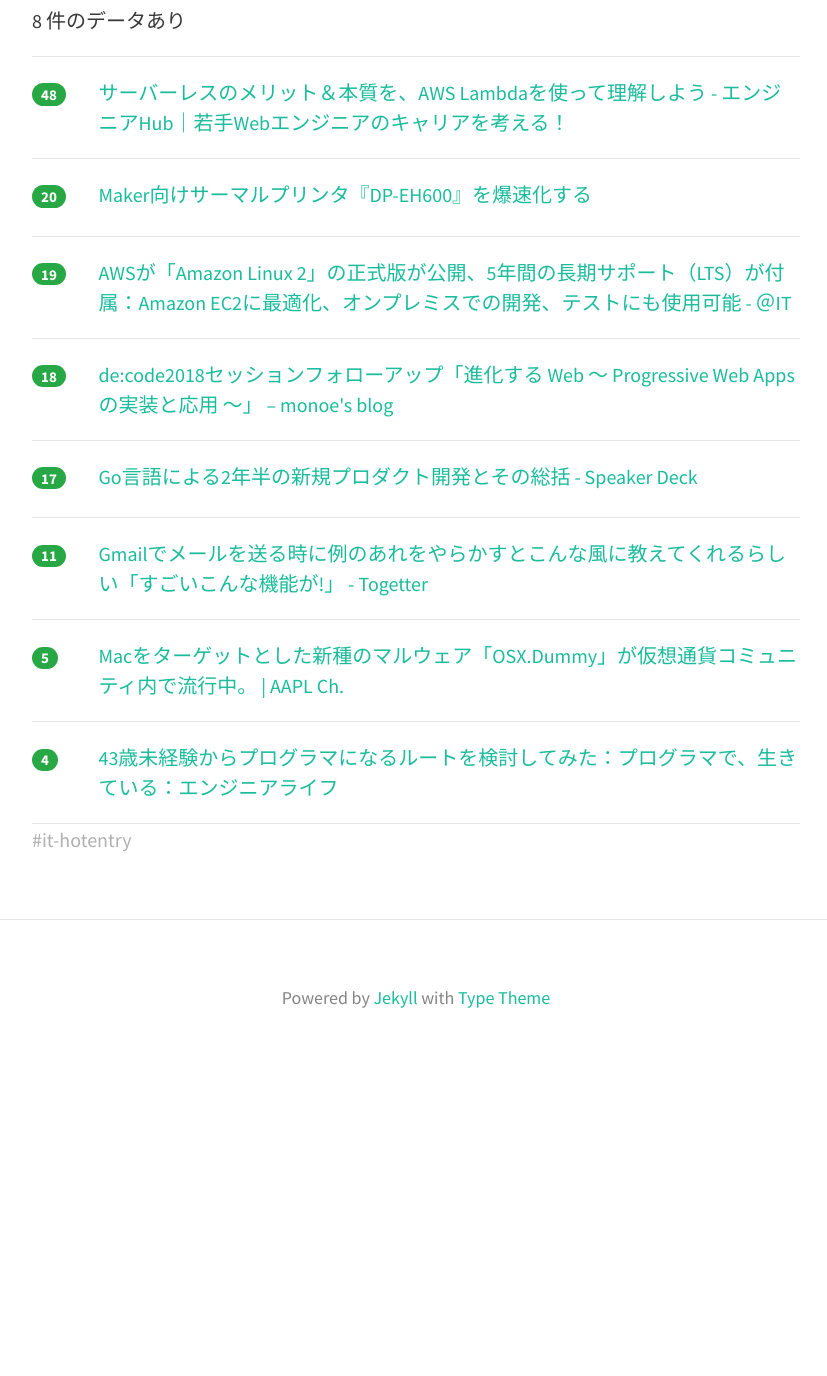
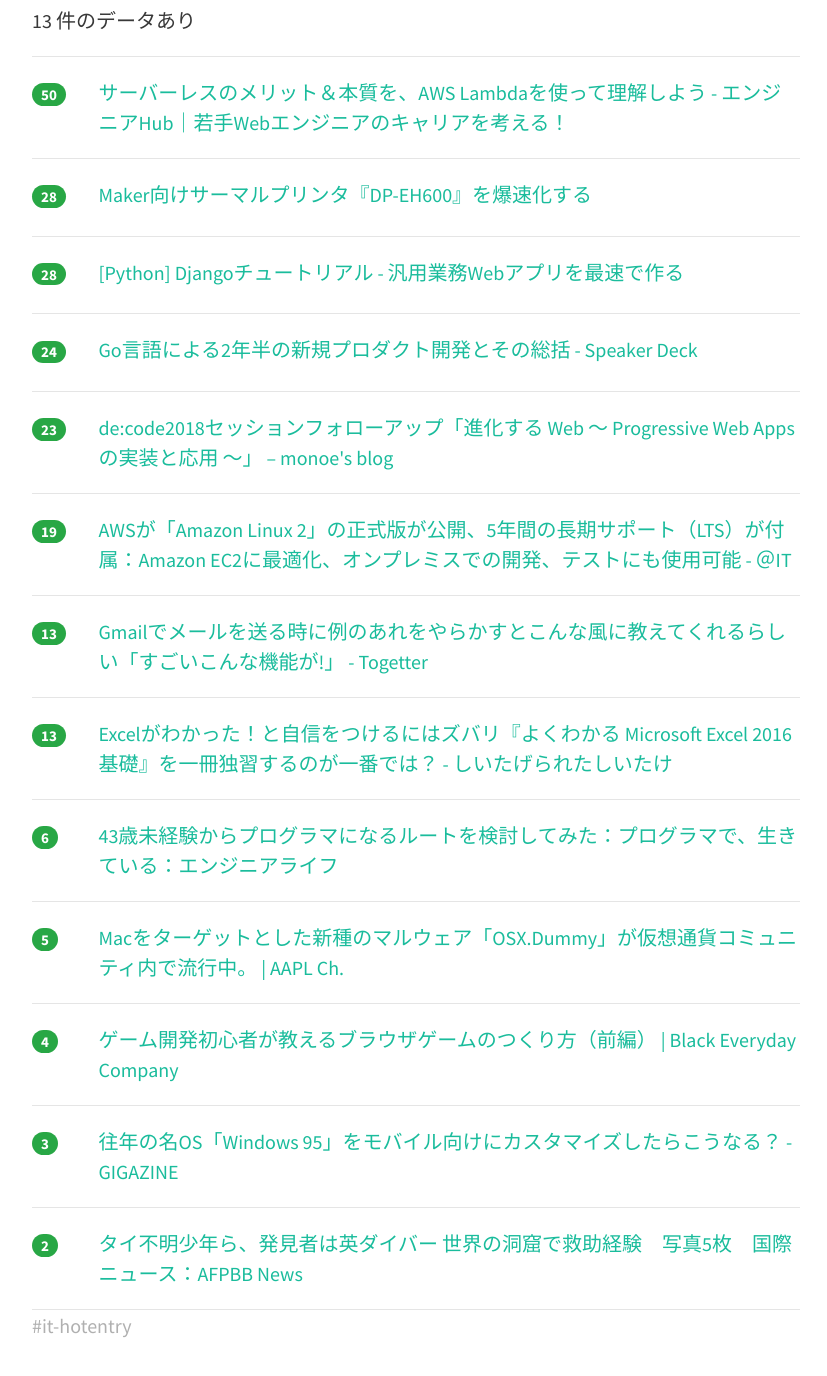
Before and after one commit to yatta47/hatena-matome-site, a Jekyll site: the page built from _posts/2018-07-04-hatena.md, in a window 1280 px wide and 1400 px high, scrolled down 317 px. Shown: the top 1376 px of the window, without its empty margins (224-1051 px from the left). Built offline with Jekyll 4.4.1, drawn with Linux system fonts in a browser that asks for light colours; nearby versions of some CDN libraries; before the commit the page ends 1392 px from its top, so only the background shows below that.

Commit message:
Updated 2018-07-04

```diff
--- a/_posts/2018-07-04-hatena.md
+++ b/_posts/2018-07-04-hatena.md
@@ -1,19 +1,34 @@
 ---
 layout: post
 title:  "2018-07-04 はてぶIT"
-date:   2018-07-04 07:01:30
+date:   2018-07-04 08:01:45
 tags: [it-hotentry]
 ---
-8 件のデータあり
+13 件のデータあり
 
 <hr><div class="row">
-<div class="col-1"><span class="badge badge-pill badge-success h2">48</span></div>
+<div class="col-1"><span class="badge badge-pill badge-success h2">50</span></div>
 <div class="col-11"><a href='https://employment.en-japan.com/engineerhub/entry/2018/07/03/110000' target='_blank'>サーバーレスのメリット＆本質を、AWS Lambdaを使って理解しよう - エンジニアHub｜若手Webエンジニアのキャリアを考える！</a></div>
 </div>
 <hr>
 <div class="row">
-<div class="col-1"><span class="badge badge-pill badge-success h2">20</span></div>
+<div class="col-1"><span class="badge badge-pill badge-success h2">28</span></div>
 <div class="col-11"><a href='https://www.shumi-tech.online/entry/2018/07/03/Maker%E5%90%91%E3%81%91%E3%82%B5%E3%83%BC%E3%83%9E%E3%83%AB%E3%83%97%E3%83%AA%E3%83%B3%E3%82%BF%E3%80%8EDP-EH600%E3%80%8F%E3%82%92%E7%88%86%E9%80%9F%E5%8C%96%E3%81%99%E3%82%8B' target='_blank'>Maker向けサーマルプリンタ『DP-EH600』を爆速化する</a></div>
+</div>
+<hr>
+<div class="row">
+<div class="col-1"><span class="badge badge-pill badge-success h2">28</span></div>
+<div class="col-11"><a href='https://qiita.com/okoppe8/items/54eb105c9c94c0960f14#%E3%81%93%E3%81%AE%E8%A8%98%E4%BA%8B%E3%81%A7%E4%BD%9C%E3%82%8B%E3%82%82%E3%81%AE' target='_blank'>[Python] Djangoチュートリアル - 汎用業務Webアプリを最速で作る</a></div>
+</div>
+<hr>
+<div class="row">
+<div class="col-1"><span class="badge badge-pill badge-success h2">24</span></div>
+<div class="col-11"><a href='https://speakerdeck.com/cowsys/goyan-yu-niyoru2nian-ban-falsexin-gui-hurotakutokai-fa-tosofalsezong-gua' target='_blank'>Go言語による2年半の新規プロダクト開発とその総括 - Speaker Deck</a></div>
+</div>
+<hr>
+<div class="row">
+<div class="col-1"><span class="badge badge-pill badge-success h2">23</span></div>
+<div class="col-11"><a href='https://blogs.msdn.microsoft.com/osamum/2018/07/03/about_pwa/' target='_blank'>de:code2018セッションフォローアップ「進化する Web ～ Progressive Web Apps の実装と応用 ～」 – monoe's blog</a></div>
 </div>
 <hr>
 <div class="row">
@@ -22,18 +37,18 @@ tags: [it-hotentry]
 </div>
 <hr>
 <div class="row">
-<div class="col-1"><span class="badge badge-pill badge-success h2">18</span></div>
-<div class="col-11"><a href='https://blogs.msdn.microsoft.com/osamum/2018/07/03/about_pwa/' target='_blank'>de:code2018セッションフォローアップ「進化する Web ～ Progressive Web Apps の実装と応用 ～」 – monoe's blog</a></div>
+<div class="col-1"><span class="badge badge-pill badge-success h2">13</span></div>
+<div class="col-11"><a href='https://togetter.com/li/1242925' target='_blank'>Gmailでメールを送る時に例のあれをやらかすとこんな風に教えてくれるらしい「すごいこんな機能が!」 - Togetter</a></div>
 </div>
 <hr>
 <div class="row">
-<div class="col-1"><span class="badge badge-pill badge-success h2">17</span></div>
-<div class="col-11"><a href='https://speakerdeck.com/cowsys/goyan-yu-niyoru2nian-ban-falsexin-gui-hurotakutokai-fa-tosofalsezong-gua' target='_blank'>Go言語による2年半の新規プロダクト開発とその総括 - Speaker Deck</a></div>
+<div class="col-1"><span class="badge badge-pill badge-success h2">13</span></div>
+<div class="col-11"><a href='https://www.watto.nagoya/entry/2018/07/04/003000' target='_blank'>Excelがわかった！と自信をつけるにはズバリ『よくわかる Microsoft Excel 2016 基礎』を一冊独習するのが一番では？ - しいたげられたしいたけ</a></div>
 </div>
 <hr>
 <div class="row">
-<div class="col-1"><span class="badge badge-pill badge-success h2">11</span></div>
-<div class="col-11"><a href='https://togetter.com/li/1242925' target='_blank'>Gmailでメールを送る時に例のあれをやらかすとこんな風に教えてくれるらしい「すごいこんな機能が!」 - Togetter</a></div>
+<div class="col-1"><span class="badge badge-pill badge-success h2">6</span></div>
+<div class="col-11"><a href='http://el.jibun.atmarkit.co.jp/hidemi/2018/07/43.html' target='_blank'>43歳未経験からプログラマになるルートを検討してみた：プログラマで、生きている：エンジニアライフ</a></div>
 </div>
 <hr>
 <div class="row">
@@ -43,6 +58,16 @@ tags: [it-hotentry]
 <hr>
 <div class="row">
 <div class="col-1"><span class="badge badge-pill badge-success h2">4</span></div>
-<div class="col-11"><a href='http://el.jibun.atmarkit.co.jp/hidemi/2018/07/43.html' target='_blank'>43歳未経験からプログラマになるルートを検討してみた：プログラマで、生きている：エンジニアライフ</a></div>
+<div class="col-11"><a href='https://kuroeveryday.blogspot.com/2018/07/how-to-make-games-with-javascript-01.html' target='_blank'>ゲーム開発初心者が教えるブラウザゲームのつくり方（前編） | Black Everyday Company</a></div>
 </div>
 <hr>
+<div class="row">
+<div class="col-1"><span class="badge badge-pill badge-success h2">3</span></div>
+<div class="col-11"><a href='https://gigazine.net/news/20180703-windows-95-mobile/' target='_blank'>往年の名OS「Windows 95」をモバイル向けにカスタマイズしたらこうなる？ - GIGAZINE</a></div>
+</div>
+<hr>
+<div class="row">
+<div class="col-1"><span class="badge badge-pill badge-success h2">2</span></div>
+<div class="col-11"><a href='http://www.afpbb.com/articles/-/3181098' target='_blank'>タイ不明少年ら、発見者は英ダイバー 世界の洞窟で救助経験　写真5枚　国際ニュース：AFPBB News</a></div>
+</div>
+<hr>
```
